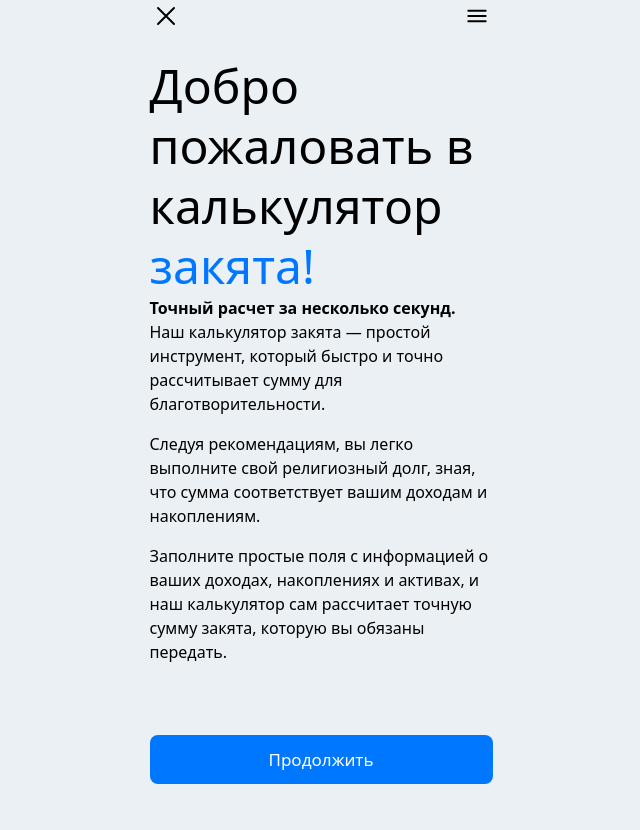
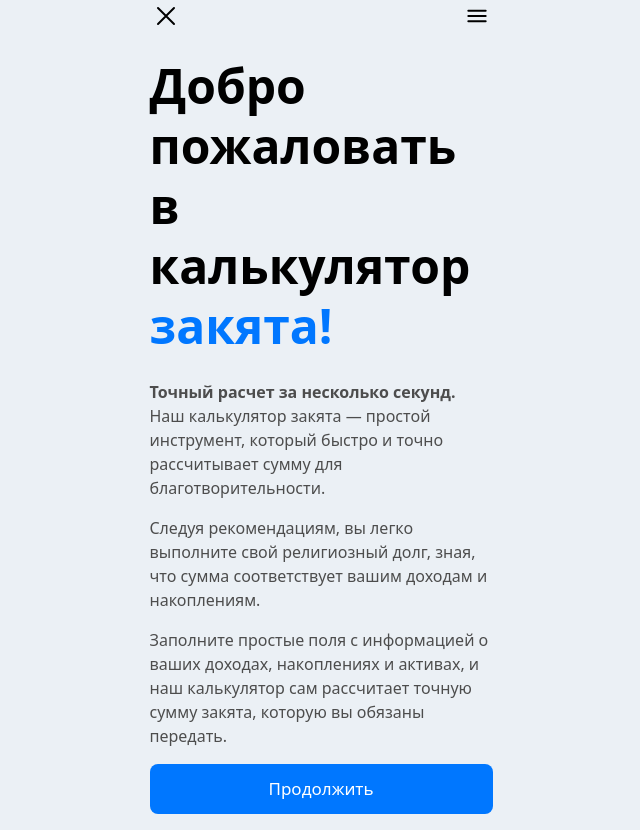
Before and after one commit to Muhammadjewel/zakotim, a website: page index.html in a window 1280 px wide. Shown: the whole page, without its empty margins (319-959 px from the left). Before the commit the page ends 800 px from the top, so only its background shows below. Drawn offline with Linux system fonts and the light colour scheme.

Commit message:
Update h1 styles

```diff
--- a/css/input.css
+++ b/css/input.css
@@ -138,13 +138,22 @@ input {
 }
 
 
-/* HEADINGS */
+/* TEXT */
 .h2 {
   margin-bottom: 8px;
   font-size: 24px;
   line-height: 1.3;
   font-weight: 600;
   color: #000;
+}
+
+.index-paragraph {
+  font-weight: 300;
+  color: var(--grey-color);
+}
+
+.index-paragraph strong {
+  font-weight: 600;
 }
 
 
--- a/index.html
+++ b/index.html
@@ -29,14 +29,14 @@
 
     <!-- PAGE-CONTENT -->
     <div class="grow py-[16px]">
-      <h1 class="text-5xl leading-15">Добро пожаловать в калькулятор <span class="text-primary">закята!</span></h1>
-      <p>
+      <h1 class="mb-[24px] text-5xl leading-15 font-semibold">Добро пожаловать в калькулятор <span class="text-primary">закята!</span></h1>
+      <p class="index-paragraph">
         <strong>Точный расчет за несколько секунд.</strong>
         <br>
         Наш калькулятор закята — простой инструмент, который быстро и точно рассчитывает сумму для благотворительности.
       </p>
-      <p>Следуя рекомендациям, вы легко выполните свой религиозный долг, зная, что сумма соответствует вашим доходам и накоплениям.</p>
-      <p>Заполните простые поля с информацией о ваших доходах, накоплениях и активах, и наш калькулятор сам рассчитает точную сумму закята, которую вы обязаны передать.</p>
+      <p class="index-paragraph">Следуя рекомендациям, вы легко выполните свой религиозный долг, зная, что сумма соответствует вашим доходам и накоплениям.</p>
+      <p class="index-paragraph">Заполните простые поля с информацией о ваших доходах, накоплениях и активах, и наш калькулятор сам рассчитает точную сумму закята, которую вы обязаны передать.</p>
     </div>
 
     <!-- FOOTER -->
```
Also changed, not shown: css/output.css.
